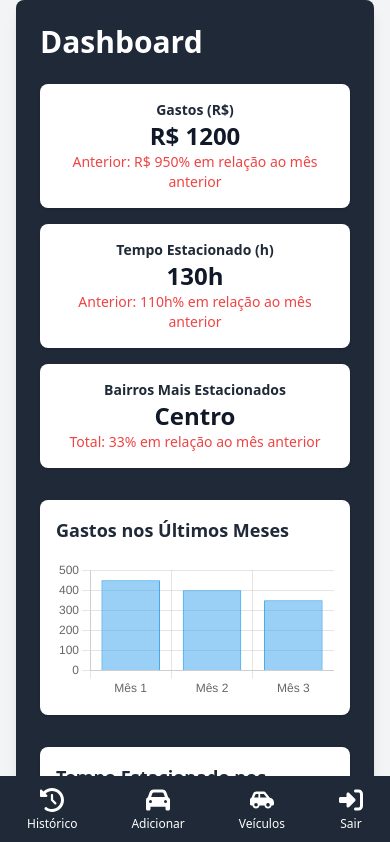
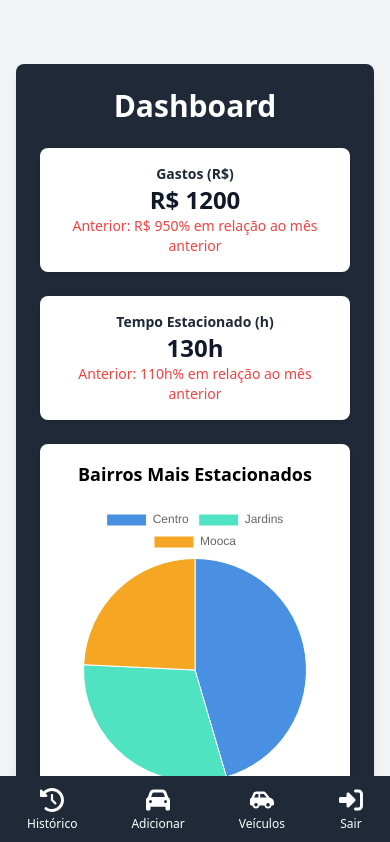
Before and after one commit to pedrodemmer/estacionamento-app, a Next.js app: page /dashboard in a window 390 px wide. Shown: the top 842 px of the page. Built offline with nearby package versions, Linux system fonts and the light colour scheme.

Commit message:
fix: problemas de responsividade com dashboard;
- Alterações na página de dashboard;
- Alteração de componente Card;

```diff
--- a/src/app/dashboard/page.jsx
+++ b/src/app/dashboard/page.jsx
@@ -2,6 +2,16 @@
 
 import Chart from "@/components/Chart/content";
 import Card from "@/components/Card/content";
+import { Pie } from "react-chartjs-2";
+import {
+  Chart as ChartJS,
+  ArcElement,
+  Tooltip,
+  Legend,
+} from "chart.js";
+
+// Registrar os elementos necessários do Chart.js
+ChartJS.register(ArcElement, Tooltip, Legend);
 
 export default function Dashboard() {
   const dataFicticia = {
@@ -24,13 +34,24 @@ export default function Dashboard() {
   const valoresGastos = [450, 400, 350];
   const valoresTempo = [40, 45, 50];
 
+  const dataPie = {
+    labels: dataFicticia.bairros.map((b) => b.nome),
+    datasets: [
+      {
+        data: dataFicticia.bairros.map((b) => b.quantidade),
+        backgroundColor: ["#4A90E2", "#50E3C2", "#F5A623"],
+        borderWidth: 1,
+      },
+    ],
+  };
+
   return (
-    <div className="min-h-screen flex flex-col justify-center items-center bg-gray-100 px-4 sm:px-0">
-      <div className="w-full max-w-5xl bg-gray-800 p-6 rounded-lg shadow-lg text-white">
-        <h1 className="text-3xl font-bold mb-6">Dashboard</h1>
+    <div className="min-h-screen pt-16 sm:pt-20 bg-gray-100 px-4 sm:px-8">
+      <div className="w-full max-w-5xl mx-auto bg-gray-800 p-6 rounded-lg shadow-lg text-white">
+        <h1 className="text-3xl font-bold mb-6 text-center">Dashboard</h1>
 
         {/* Cards Resumo */}
-        <div className="grid grid-cols-1 sm:grid-cols-3 gap-4 mb-8">
+        <div className="grid grid-cols-1 sm:grid-cols-3 gap-6 mb-8">
           <Card
               title="Gastos (R$)"
               value={`R$ ${dataFicticia.gastos.atual}`}
@@ -41,14 +62,13 @@ export default function Dashboard() {
               value={`${dataFicticia.tempoEstacionado.atual}h`}
               comparison={`Anterior: ${dataFicticia.tempoEstacionado.anterior}h`}
             />
-          <Card
-            title="Bairros Mais Estacionados"
-            value={`${dataFicticia.bairros[0].nome}`}
-            comparison={`Total: ${dataFicticia.bairros.reduce(
-              (acc, b) => acc + b.quantidade,
-              0
-            )}`}
-          />
+          {/* Gráfico de Pizza */}
+          <div className="bg-white p-4 rounded-lg shadow-md flex flex-col items-center justify-center">
+            <h2 className="text-lg text-black font-semibold mb-4 text-center">
+              Bairros Mais Estacionados
+            </h2>
+            <Pie data={dataPie} />
+          </div>
         </div>
 
         {/* Gráficos */}
--- a/src/components/Card/content.jsx
+++ b/src/components/Card/content.jsx
@@ -1,6 +1,6 @@
 export default function Card({ title, value, comparison }) {
   return (
-    <div className="bg-white rounded-lg shadow p-4 w-full sm:w-48 text-center">
+    <div className="bg-white rounded-lg shadow p-4 w-full h-full flex flex-col justify-between text-center">
       <h2 className="text-gray-800 text-sm font-semibold">{title}</h2>
       <p className="text-2xl font-bold text-gray-900">{value}</p>
       <p
@@ -8,8 +8,8 @@ export default function Card({ title, value, comparison }) {
           comparison > 0 ? "text-green-500" : "text-red-500"
         }`}
       >
-        {comparison > 0 ? `+${comparison}%` : `${comparison}%`} em relação ao
-        mês anterior
+        {comparison > 0 ? `+${comparison}%` : `${comparison}%`} em relação
+        ao mês anterior
       </p>
     </div>
   );
```
Lines whose indentation alone changed are shown as unchanged.
